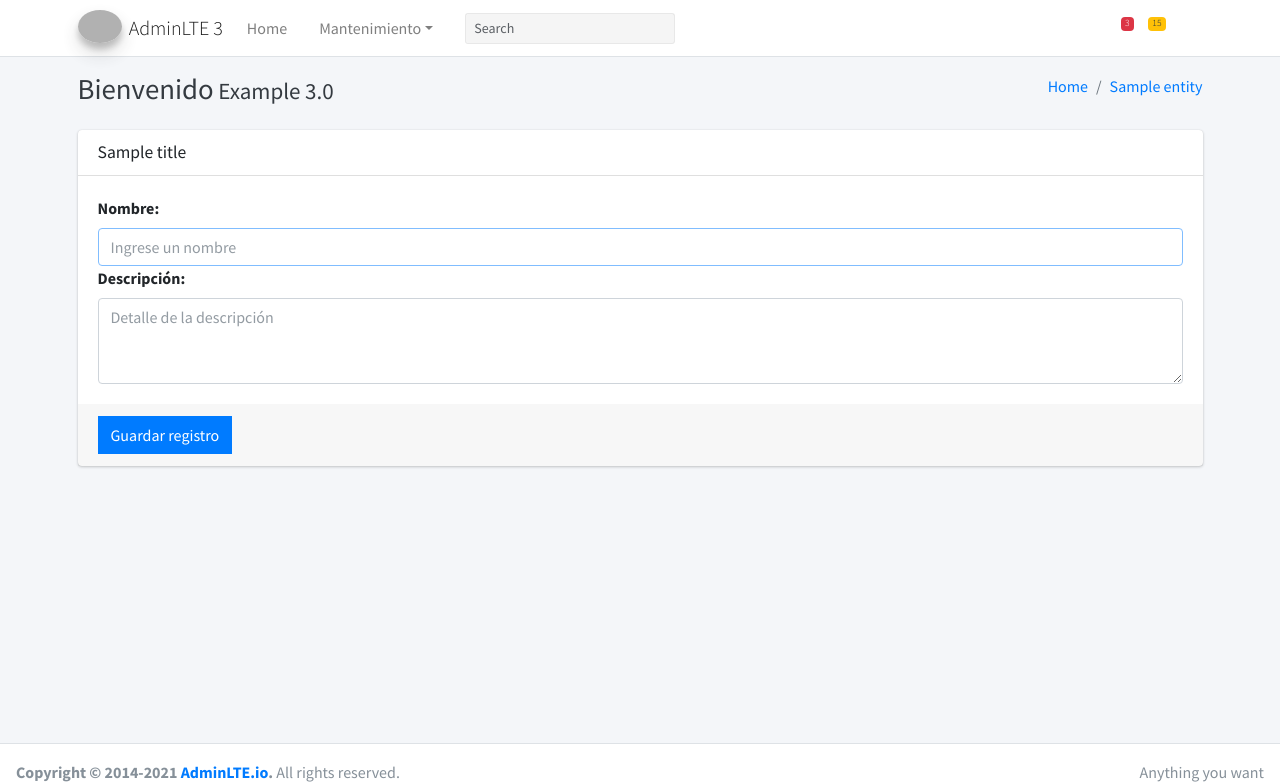
After one commit to jedr82/hades, a Django app: template templates/forms.html in a window 1280 px wide. The commit adds this page. Shown: the top 783 px of the page. Run offline with Django 4.2, Linux system fonts and the light colour scheme; tables that the repository leaves empty hold one stand-in row (values such as "Sample post"); the template is opened without the code that fills it: values that come from a table or form of the project are taken from there, most other values are stand-ins (such as "Sample title", 1, 10 or a date in 2020); some libraries are stand-ins or nearby versions; grey boxes are pictures that could not be loaded.

Commit message:
Categorias.Lista y Create

```diff
--- /dev/null
+++ b/core/erp/forms.py
@@ -0,0 +1,27 @@
+from django.forms import *
+from .models import Category
+
+class CategoryForm(ModelForm):
+    def __init__(self,*args,**kwargs):
+        super().__init__(*args,**kwargs)
+        for form in self.visible_fields():
+            form.field.widget.attrs['class'] = 'form-control'
+            form.field.widget.attrs['autocomplete'] = 'off'
+        self.fields['name'].widget.attrs['autofocus'] = True
+    class Meta:
+        model = Category
+        fields = '__all__'
+        widgets = {
+            'name': TextInput(
+                attrs={
+                    'placeholder':'Ingrese un nombre'
+                }
+            ),
+            'description': Textarea(
+                attrs={
+                    'placeholder':'Detalle de la descripción',
+                    'rows': 3,
+                    'cols': 3
+                }
+            )
+        }
--- a/core/erp/models.py
+++ b/core/erp/models.py
@@ -15,7 +15,8 @@ class Type(models.Model):
         ordering = ['id']
 
 class Category(models.Model):
-    name = models.CharField(max_length=150, verbose_name='Nombre')
+    name = models.CharField(max_length=150, verbose_name='Nombre', unique=True)
+    description = models.CharField(max_length=250, blank=True, null=True, verbose_name='Descripción')
 
     def __str__(self):
         return self.name
--- a/core/erp/urls.py
+++ b/core/erp/urls.py
@@ -8,4 +8,5 @@ urlpatterns = [
 
     #Category
     path('category/list/', CategoryListView.as_view(), name='category_list'),
+    path('category/add/', CategoryCreateView.as_view(), name='category_new'),
 ]
--- a/templates/body.html
+++ b/templates/body.html
@@ -18,7 +18,7 @@
                     <div class="col sm-6">
                         <ol class="breadcrumb float-sm-right">
                             <li class="breadcrumb-item"><a href="#">Home</a></li>
-                            <li class="breadcrumb-item"><a href="#">Layout</a></li>
+                            <li class="breadcrumb-item"><a href="{{ list_url }}">{{ entity }}</a></li>
                         </ol>
                     </div>
                 </div>
--- /dev/null
+++ b/templates/category/create.html
@@ -0,0 +1 @@
+{% extends 'forms.html' %}
--- /dev/null
+++ b/templates/forms.html
@@ -0,0 +1,38 @@
+{% extends 'body.html' %}
+
+
+{% block content %}
+<form method="POST" action="."> {% csrf_token %}
+    <div class='card card-default'>
+        <div class="card-header">
+            <h3 class="card-title">
+                <i class="fas fa-plus"></i>
+                {{ title }}
+            </h3>
+        </div>
+        <div class="card-body">
+            {{ form }}
+        </div>
+        <div class="card-footer">
+            <button type="submit" class="btn btn-primary btn-flat">
+                <i class="fas fa-save"></i> Guardar registro
+            </button>
+        </div>
+    </div>
+</form>
+<script>
+    {% if form.errors %}
+        var errors = '';
+        {% for field in form %}
+            {% for error in field.errors %}
+                errors += '{{ error }}\n';
+            {% endfor %}
+        {% endfor %}
+        Swal.fire({
+            title:'Error!',
+            text:errors,
+            icon:'error'
+        });
+    {% endif %}
+</script>
+{% endblock content %}
--- a/templates/home.html
+++ b/templates/home.html
@@ -24,6 +24,8 @@ scratch. This page gets rid of all links and provides the needed markup only.
   <script src="{% static 'lib/plugins/bootstrap/js/bootstrap.bundle.min.js' %}"></script>
   <!-- AdminLTE App -->
   <script src="{% static 'lib/dist/js/adminlte.min.js' %}"></script>
+  <!-- SweetAlert2 -->
+  <script src="{% static 'lib/plugins/sweetalert2/sweetalert2.all.min.js' %}"></script>
   {% block head %}
 
   {% endblock head %}
--- a/templates/list_base.html
+++ b/templates/list_base.html
@@ -21,6 +21,7 @@
 <script src="{% static 'lib/plugins/datatables-buttons/js/buttons.html5.min.js' %}"></script>
 <script src="{% static 'lib/plugins/datatables-buttons/js/buttons.print.min.js' %}"></script>
 <script src="{% static 'lib/plugins/datatables-buttons/js/buttons.colVis.min.js' %}"></script>
+
 {% endblock head %}
 
 {% block content %}
@@ -43,7 +44,7 @@
         </table>
     </div>
     <div class="card-footer">
-        <button class="btn btn-primary btn-flat"><i class="fas fa-plus"></i> Nuevo registro</button>
+        <a href="{{ create_url }}" class="btn btn-primary btn-flat"><i class="fas fa-plus"></i> Nuevo registro</a>
     </div>
 </div>
 {% endblock content %}
```
Also changed, not shown: core/erp/views.py (+18 -0 lines), core/erp/migrations/0002_category_description.py (added), core/erp/migrations/0003_alter_category_name.py (added).
